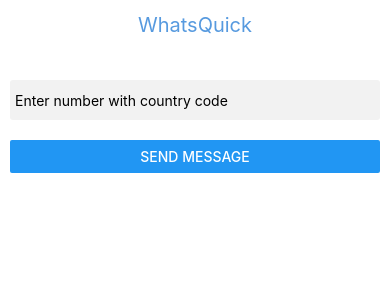
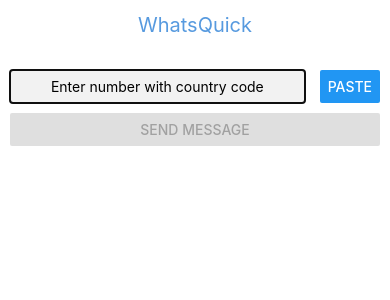
Before and after one commit to Codebrahma/whatsquick-mobile, a React Native app: screen / in a window 390 px wide. Shown: the top 300 px of the page. Built offline with nearby package versions, Linux system fonts and the light colour scheme.

Commit message:
Add validations

```diff
--- a/App.js
+++ b/App.js
@@ -1,34 +1,81 @@
 import React, { Component } from 'react'
-import { View, TextInput, Linking, Button, StyleSheet } from 'react-native'
+import { View, TextInput, Linking, Button, StyleSheet, Clipboard, ToastAndroid } from 'react-native'
 import Toolbar from './toolbar';
+
+const phoneNumberPattern = '/^[\+]/^\d+$/'
+const digitsPattern = /^\d+$/
 
 class App extends Component {
   constructor(props) {
     super(props)
 
     this.state = {
-      text: ''
+      inputText: '',
+      clipboardContent: ''
+    }
+  }
+
+  componentDidMount() {
+    this.readFromClipboard();
+  }
+
+  readFromClipboard = async () => {
+    const content = await Clipboard.getString();
+    if (digitsPattern.test(content)) {
+      console.log("true ")
+      this.setState({
+        clipboardContent: content,
+      })
+    }
+  };
+
+  pasteFromCBText = async () => {
+    const content = await Clipboard.getString();
+    if (digitsPattern.test(content)) {
+      this.setState({
+        clipboardContent: content,
+        inputText: content
+      })
+    } else {
+      ToastAndroid.show('Clipboad empty or Invalid content', ToastAndroid.SHORT);
+      this.setState({
+        clipboardContent: ''
+      })
     }
   }
 
   render() {
+    console.log(JSON.stringify(this.state))
     return (
       <View>
         <Toolbar toolbarStyles={styles.toolbar}
           toolbarTitleStyles={styles.title}
           title="WhatsQuick" />
         <View style={{ padding: 10 }}>
+        <View style={ styles.inputContainer }>
+
           <TextInput
-            style={[{ height: 40 }, styles.formFieldContainer]}
+            style={[styles.formFieldContainer]}
+            autoFocus={true}
             underlineColorAndroid='transparent'
             placeholder="Enter number with country code" keyboardType="phone-pad"
-            onChangeText={(text) => this.setState({ text })}
+            value={this.state.inputText}
+            onChangeText={(inputText) => this.setState({ inputText })}
           />
-          <Button
-            onPress={() => { Linking.openURL('https://api.whatsapp.com/send?phone=' + this.state.text) }
-            }
-            title="Send Message"
-          />
+            <Button
+              onPress={ this.pasteFromCBText }
+              title="Paste"
+            />
+            </View>
+          <View style={ styles.buttonsContainer }>
+
+            <Button
+              disabled={this.state.inputText === ''}
+              onPress={() => { Linking.openURL('https://api.whatsapp.com/send?phone=' + this.state.inputText) }
+              }
+              title="Send Message"
+            />
+          </View>
         </View>
       </View>
     )
@@ -46,12 +93,18 @@
     height: 50
   },
   formFieldContainer: {
+    flex: 1,
     elevation: 1.5,
-    marginTop: 20,
     borderRadius: 3,
     backgroundColor: '#F2F2F2',
-    marginBottom: 20,
-    padding: 5
+    marginRight: 15,
+    padding: 5,
+    textAlign: 'center'
+  },
+  inputContainer: {
+    flexDirection: 'row',
+    marginTop: 10,
+    marginBottom: 10
   }
 }
 const styles = StyleSheet.create(baseStyles);
```
